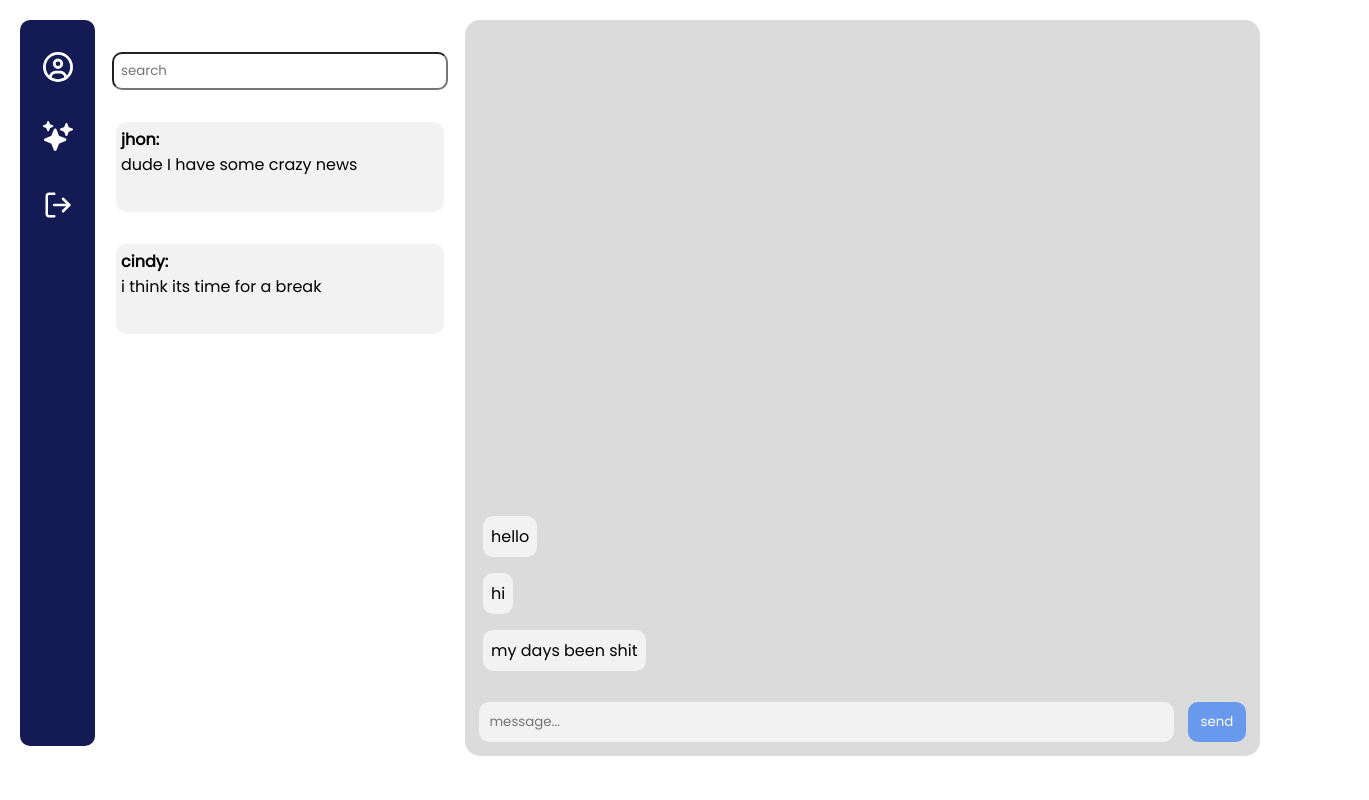
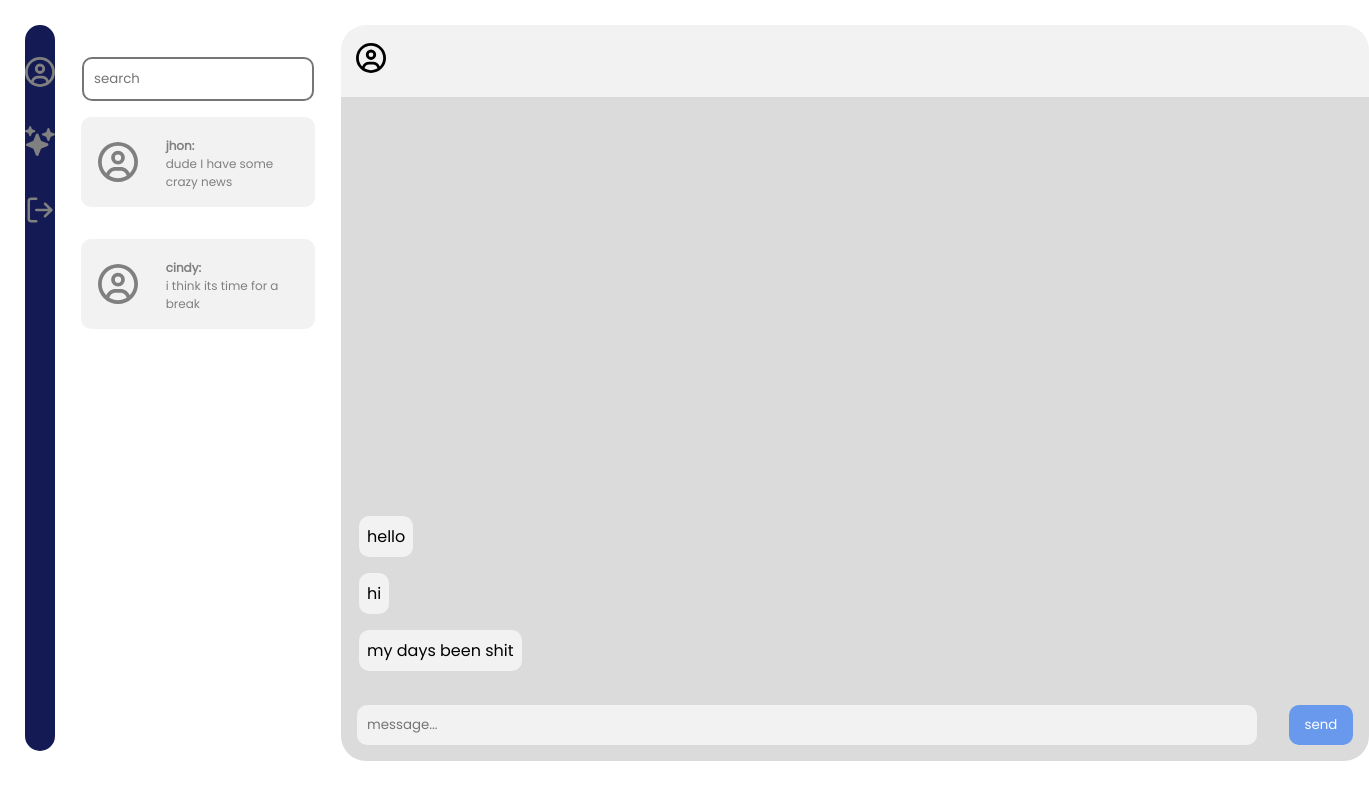
Before and after one commit to Ethan-Lem05/UofTHacks11-project, a React (Create React App) app: page / in a window 1280 px wide. Both pictures are taken after a click on the button "Login". Shown: the whole page, 1369 px wide, since content can reach past the window. Built offline with nearby package versions, Linux system fonts and the light colour scheme.

Commit message:
did sockets

```diff
--- a/src/App.js
+++ b/src/App.js
@@ -8,7 +8,7 @@ import {useState, useEffect, useRef} from 'react'
 export function Memories(props) {
   return (
     <div style={{height: '42rem', padding: 20, display: 'flex'}}>
-      <div style={{display: 'flex', flex: 1, backgroundColor: '#131a54', borderRadius: 25, margin: 5, alignItems: 'center', flexDirection: 'column'}}>
+      <div style={{display: 'flex',flex: 1, backgroundColor: '#131a54', borderRadius: 25, margin: 5, alignItems: 'center', flexDirection: 'column'}}>
         <div style={{marginTop: '2rem'}}>
           <FaRegCircleUser onClick={() => props.setChatPage(true)}color='white' size={30} />
         </div>
@@ -76,39 +76,54 @@ export function ChatPage(props) {
 
   }
   return (
-    <div className='panel'>
-      <div className='subpanel-1'>
-        <div className='icon'>
-          <FaRegCircleUser color='white' size={30} />
+    <div style={{height: '92vh', padding: 20, display: 'flex'}}>
+
+      <div style={{display: 'flex',flex: 1, backgroundColor: '#131a54', borderRadius: 15, margin: 5, alignItems: 'center', flexDirection: 'column', color: 'grey'}}>
+        <div style={{marginTop: '2rem'}}>
+          <FaRegCircleUser color='grey' size={30} />
         </div>
-        <div className='icon'>
-          <IoSparkles onClick={() => props.setChatPage(false)} color='white' size={30} />
+        <div style={{marginTop: '2rem'}}>
+          <IoSparkles onClick={() => props.setChatPage(false)} color='grey' size={30} />
         </div>
-        <div className='icon'>
-          <FiLogOut onClick={() => props.setUsername(undefined)} color='white' size={30} />
+        <div style={{marginTop: '2rem'}}>
+          <FiLogOut onClick={() => props.setUsername(undefined)} color='grey' size={30} />
         </div>
       </div>
 
-      <div className='subpanel-2'>
-        <input className="input-1" placeholder='search' type='text'/>
+      <div style={{flex: 3, backgroundColor: 'white', borderRadius: 25,
+                  margin: 5, display: 'flex', alignItems: 'center',
+                  flexDirection: 'column', color: 'grey'}}>
+        <input style={{width: '13rem', marginTop: '2rem', backgroundColor: 'transparent', padding: 10, borderRadius: 10, borderStyle: 'solid'}} placeholder='search' type='text'/>
         {chatPreview.map((data) => (
-        <div onClick={() => changeCurrentChat(data[0])}>
-          <p style={{ margin: 0 }}><strong>{data[0]}:</strong></p>
-          <p style={{ margin: 0 }}>{data[1]}</p>
+        <div onClick={() => changeCurrentChat(data[0])} style={{backgroundColor: '#f2f2f2', width: '14rem', borderRadius: 10, padding: 5, height: '5rem', margin: '1rem', display: 'flex'}}>
+          <div style={{flex: 3, justifyContent: 'center', alignItems: 'center', display: 'flex'}}>
+            <FaRegCircleUser flex={4} color='grey' size={40} />
+          </div>
+          <div style={{flex: 6, margin: 15}}>
+            <p style={{ margin: 0, fontSize: 12}}><strong>{data[0]}:</strong></p>
+            <p style={{ margin: 0, fontSize: 12}}>{data[1]}</p>
+          </div>
         </div>
       ))}
       </div>
-      <div className='subpanel-3'>
-         <div className='message-panel'>
+
+      <div style={{height: '100%', display: 'flex', flexDirection: 'column', margin: 5}}>
+        <div style={{display: 'flex', flexDirection: 'flex-end', alignItems: 'center', backgroundColor: '#f2f2f2', borderTopLeftRadius: 25, borderTopRightRadius: 25, height: '5rem' }}>
+          <div style={{marginLeft: 15}}><FaRegCircleUser padding={10} size={30}/></div>
+          <p style={{marginLeft: '1rem'}}>{props.userName}</p>
+        </div>
+        <div style={{height: '100%', backgroundColor: '#dbdbdb', borderRadius: 25, display: 'flex', justifyContent: 'flex-end', flexDirection: 'column', borderTopLeftRadius: 0, borderTopRightRadius: 0}}>
+          <div style={{display: 'flex', flexDirection: 'column', padding: 10, overflowY: 'scroll'}}>
             {currentChat.map((data) =>  (
               <div style={{alignSelf: data[0] == props.userName? 'flex-end' : 'flex-start', backgroundColor: data[0] == props.userName? '#6899ed' : '#f2f2f2', borderRadius: 10, margin: '0.5rem'}}>
                 <p style={{margin: '0.5rem'}}>{data[1]}</p>
               </div>
             ))}
           </div>
-         <div className='message-controls'>
-            <input onChange={e => currentMessage.current = e.target.value} placeholder='message...'/>
-            <button onClick={() => UpdateMessages()}>send</button>
+          <div style={{display: 'flex' , justifyContent: 'center'}}>
+              <input onChange={e => currentMessage.current = e.target.value} style={{width: '55rem', backgroundColor: '#f2f2f2', padding: 10, borderRadius: 10, borderStyle: 'none', margin: '1rem'}} placeholder='message...'/>
+              <button onClick={() => UpdateMessages()} style={{color: 'white', width: '4rem', backgroundColor: '#6899ed', padding: 10, borderRadius: 10, borderStyle: 'none', margin: '1rem'}}>send</button>
+          </div>
         </div>
       </div>
     </div>
```
Lines whose indentation alone changed are shown as unchanged.
